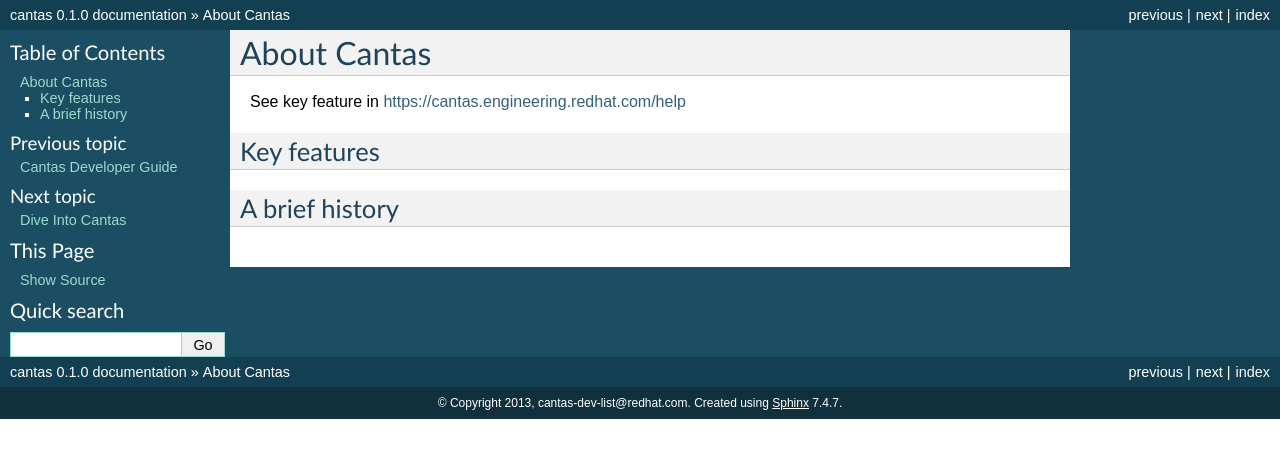
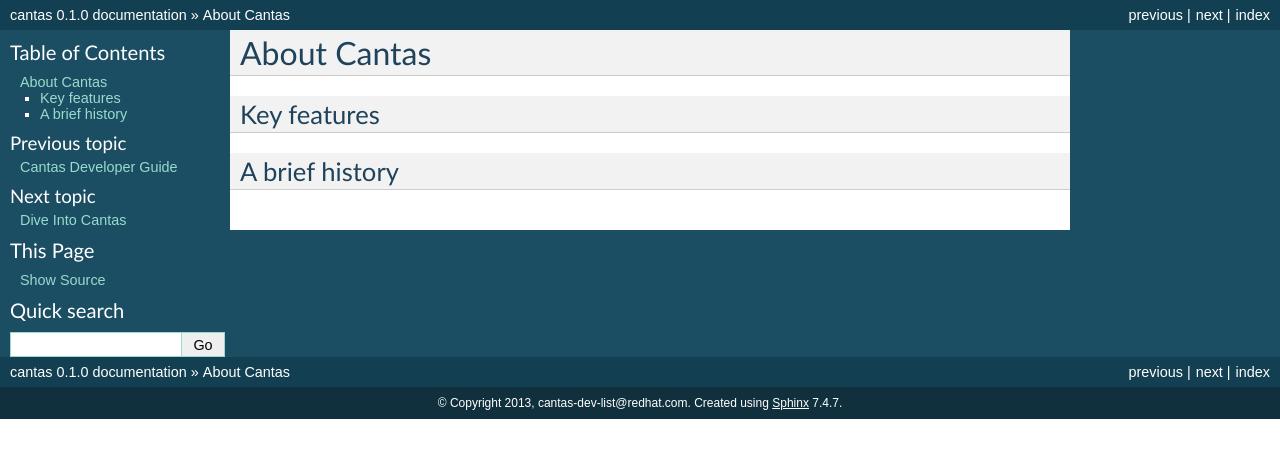
Before and after one commit to onepiecejs/nodejs-cantas, a Sphinx documentation site: the page built from docs/source/about.rst, in a window 1280 px wide. Shown: the top 458 px of the page. Built offline with Sphinx 7.4.7, drawn with Linux system fonts in a browser that asks for light colours.

Commit message:
Removed unnecessary internal links.

```diff
--- a/docs/source/about.rst
+++ b/docs/source/about.rst
@@ -3,7 +3,6 @@
 About Cantas
 ===============
 
-See key feature in https://cantas.engineering.redhat.com/help
 
 
 Key features
```
Also changed, not shown: 2 other files.
